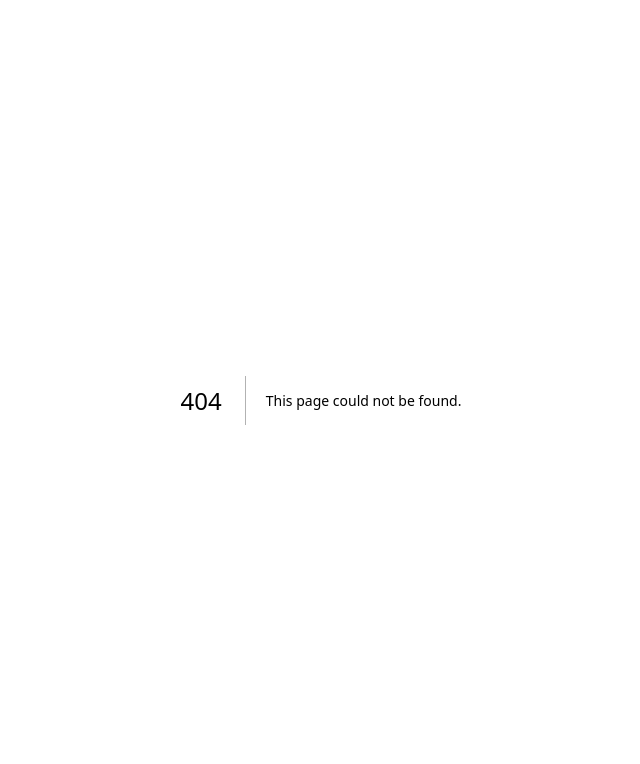
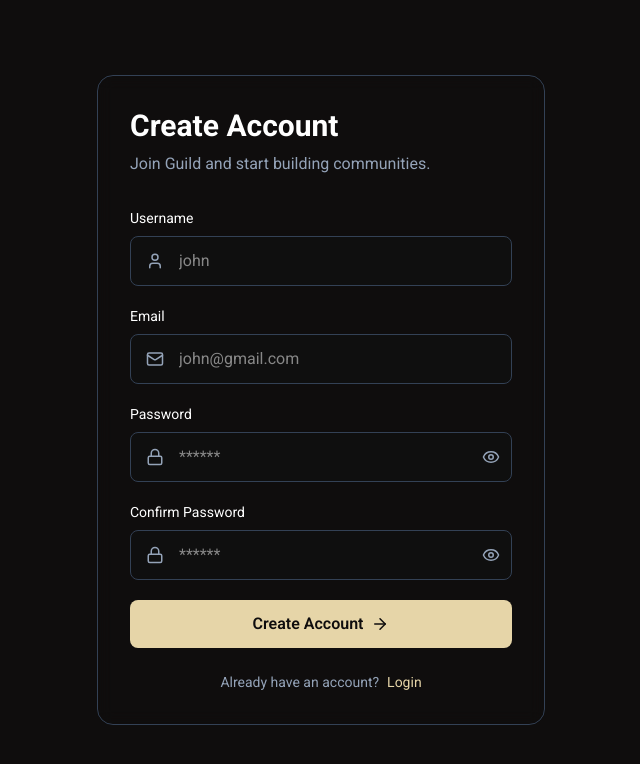
Before and after one commit to SyedShahulAhmed/Guild, a Next.js app: page /auth/signup in a window 1280 px wide. Before the commit this address had no page. Shown: the top 764 px of the page, without its empty margins (319-959 px from the left). Built offline with nearby package versions, Linux system fonts and the light colour scheme.

Commit message:
Add : Signup Form Ui Page

```diff
--- /dev/null
+++ b/src/app/auth/signup/page.tsx
@@ -0,0 +1,215 @@
+"use client";
+
+import { SignupData, SignupSchema } from "@/validators/signup";
+import { zodResolver } from "@hookform/resolvers/zod";
+import { ArrowRight, Eye, EyeOff, Lock, Mail, User } from "lucide-react";
+import { useRouter } from "next/navigation";
+import { useState } from "react";
+import { useForm } from "react-hook-form";
+import { toast } from "sonner";
+
+export default function SignupPage() {
+  const router = useRouter();
+
+  const [loading, setLoading] = useState(false);
+  const [showPassword, setShowPassword] = useState(false);
+  const [showConfirmPassword, setShowConfirmPassword] = useState(false);
+  const {
+    register,
+    handleSubmit,
+    formState: { errors },
+  } = useForm<SignupData>({
+    resolver: zodResolver(SignupSchema),
+  });
+
+  const onSubmit = async (data: SignupData) => {
+    try {
+      setLoading(true);
+      const res = await fetch("/api/auth/signup", {
+        method: "POST",
+        headers: {
+          "Content-Type": "application/json",
+        },
+        body: JSON.stringify(data),
+      });
+      const result = await res.json();
+      if (!res.ok) {
+        toast.error(result.message || "Registration Failed");
+        return;
+      }
+      toast.success("Account Created Sucessfully");
+
+      setTimeout(() => {
+        router.push("/auth/login");
+      }, 1500);
+    } catch {
+      toast.error("Something went wrong");
+    } finally {
+      setLoading(false);
+    }
+  };
+
+  return (
+    <main className="min-h-screen bg-background flex items-center justify-center px-6 py-10">
+      <div className="w-full max-w-md rounded-2xl border border-border  backdrop-blur-sm p-8 transition-all duration-300">
+        <div className="mb-8">
+          <h1 className="text-3xl font-bold text-foreground">Create Account</h1>
+
+          <p className="mt-2 text-muted">
+            Join Guild and start building communities.
+          </p>
+        </div>
+
+        <form onSubmit={handleSubmit(onSubmit)} className="space-y-5">
+          {/* Username */}
+          <div>
+            <label className="mb-2 block text-sm text-foreground">
+              Username
+            </label>
+
+            <div className="relative">
+              <User
+                size={18}
+                className="absolute left-4 top-1/2 -translate-y-1/2 text-muted"
+              />
+
+              <input
+                {...register("username")}
+                placeholder="john"
+                className="w-full rounded-lg border border-border bg-background-secondary pl-12 pr-4 py-3 text-foreground outline-none transition-all duration-300 focus:border-accent focus:ring-1 focus:ring-accent/30"
+              />
+            </div>
+
+            {errors.username && (
+              <p className="mt-1 text-sm text-red-500">
+                {errors.username.message}
+              </p>
+            )}
+          </div>
+
+          {/* Email */}
+          <div>
+            <label className="mb-2 block text-sm text-foreground">Email</label>
+
+            <div className="relative">
+              <Mail
+                size={18}
+                className="absolute left-4 top-1/2 -translate-y-1/2 text-muted"
+              />
+
+              <input
+                {...register("email")}
+                type="email"
+                placeholder="john@gmail.com"
+                className="w-full rounded-lg border border-border bg-background-secondary pl-12 pr-4 py-3 text-foreground outline-none transition-all duration-300 focus:border-accent focus:ring-1 focus:ring-accent/30"
+              />
+            </div>
+
+            {errors.email && (
+              <p className="mt-1 text-sm text-red-500">
+                {errors.email.message}
+              </p>
+            )}
+          </div>
+
+          {/* Password */}
+          <div>
+            <label className="mb-2 block text-sm text-foreground">
+              Password
+            </label>
+
+            <div className="relative">
+              <Lock
+                size={18}
+                className="absolute left-4 top-1/2 -translate-y-1/2 text-muted"
+              />
+
+              <input
+                {...register("password")}
+                type={showPassword ? "text" : "password"}
+                placeholder="******"
+                className="w-full rounded-lg border border-border bg-background-secondary pl-12 pr-12 py-3 text-foreground outline-none transition-all duration-300 focus:border-accent focus:ring-1 focus:ring-accent/30"
+              />
+
+              <button
+                type="button"
+                onClick={() => setShowPassword(!showPassword)}
+                className="absolute right-3 top-1/2 -translate-y-1/2 text-muted transition-colors duration-300 hover:text-accent"
+              >
+                {showPassword ? <EyeOff size={18} /> : <Eye size={18} />}
+              </button>
+            </div>
+
+            {errors.password && (
+              <p className="mt-1 text-sm text-red-500">
+                {errors.password.message}
+              </p>
+            )}
+          </div>
+
+          {/* Confirm Password */}
+          <div>
+            <label className="mb-2 block text-sm text-foreground">
+              Confirm Password
+            </label>
+
+            <div className="relative">
+              <Lock
+                size={18}
+                className="absolute left-4 top-1/2 -translate-y-1/2 text-muted"
+              />
+
+              <input
+                {...register("confirmPassword")}
+                type={showConfirmPassword ? "text" : "password"}
+                placeholder="******"
+                className="w-full rounded-lg border border-border bg-background-secondary pl-12 pr-12 py-3 text-foreground outline-none transition-all duration-300 focus:border-accent focus:ring-1 focus:ring-accent/30"
+              />
+
+              <button
+                type="button"
+                onClick={() => setShowConfirmPassword(!showConfirmPassword)}
+                className="absolute right-3 top-1/2 -translate-y-1/2 text-muted transition-colors duration-300 hover:text-accent"
+              >
+                {showConfirmPassword ? <EyeOff size={18} /> : <Eye size={18} />}
+              </button>
+            </div>
+
+            {errors.confirmPassword && (
+              <p className="mt-1 text-sm text-red-500">
+                {errors.confirmPassword.message}
+              </p>
+            )}
+          </div>
+
+          {/* Submit Button */}
+          <button
+            type="submit"
+            disabled={loading}
+            className="group flex w-full items-center justify-center gap-2 rounded-lg bg-accent px-4 py-3 font-semibold text-background transition-all duration-300 hover:scale-[1.02] hover:shadow-lg disabled:cursor-not-allowed disabled:opacity-50"
+          >
+            {loading ? "Creating Account..." : "Create Account"}
+
+            {!loading && (
+              <ArrowRight
+                size={18}
+                className="transition-transform duration-300 group-hover:translate-x-1"
+              />
+            )}
+          </button>
+        </form>
+
+        <div className="mt-6 text-center text-sm text-muted">
+          Already have an account?
+          <button
+            type="button"
+            onClick={() => router.push("/auth/login")}
+            className="ml-2 text-accent transition-all duration-300 hover:underline hover:opacity-80"
+          >
+            Login
+          </button>
+        </div>
+      </div>
+    </main>
+  );
+}
```
